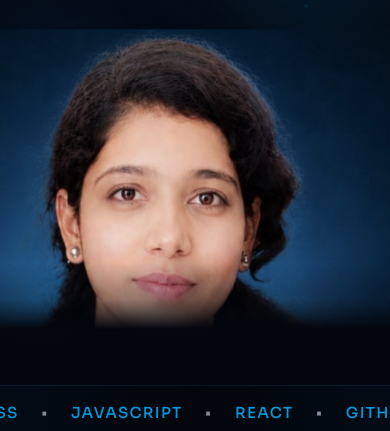
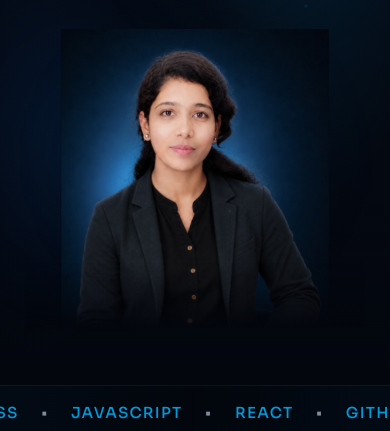
Before and after one commit to CodeWithRupanjali/CodeWithRupanjali.github.io, a website: page index.html in a window 390 px wide. Shown: the part 669-1100 px from the top of the page. Drawn offline with Linux system fonts and the light colour scheme; a web font is replaced by a local one.

Commit message:
Revert "Mobile-only: make hero portrait wider and more prominent."
This reverts commit c6607420464bb2777416ea22cd53abf33ba0ac0b.

```diff
--- a/index.html
+++ b/index.html
@@ -15,7 +15,7 @@
   <link rel="preconnect" href="https://fonts.googleapis.com" />
   <link rel="preconnect" href="https://fonts.gstatic.com" crossorigin />
   <link href="https://fonts.googleapis.com/css2?family=Alkalami&family=Inter:wght@400;500;600&family=Sora:wght@500;600;700;800&display=swap" rel="stylesheet" />
-  <link rel="stylesheet" href="style.css?v=mobile-photo2" />
+  <link rel="stylesheet" href="style.css?v=final2" />
   <noscript>
     <style>
       .reveal { opacity: 1 !important; transform: none !important; filter: none !important; }
--- a/style.css
+++ b/style.css
@@ -2185,12 +2185,12 @@ blockquote {
   }
 
   .hero-portrait-stage {
-    width: min(100%, 520px);
+    width: min(100%, 420px);
     margin-inline: auto;
   }
 
   .portrait-wrap {
-    width: min(100%, 480px);
+    width: min(100%, 380px);
     max-width: 100%;
     margin-inline: auto;
   }
@@ -2270,7 +2270,7 @@ blockquote {
   }
 
   .portrait-wrap {
-    width: 100%;
+    width: min(100%, 340px);
   }
 
   .hero-portrait {
@@ -2623,32 +2623,8 @@ blockquote {
     padding: 72px 0;
   }
 
-  .hero-aside {
-    width: 100vw;
-    max-width: 100vw;
-    margin-left: calc(50% - 50vw);
-    overflow: hidden;
-  }
-
-  .hero-portrait-stage {
-    width: 100%;
-  }
-
-  .portrait-wrap {
-    width: 100%;
-    height: min(42vh, 340px);
-    overflow: hidden;
-  }
-
   .hero-portrait {
-    /* Same height — moderate zoom reduces PNG side padding, stays natural */
-    width: 168%;
-    max-width: none;
-    height: 100%;
-    max-height: none;
-    margin-left: -34%;
-    object-fit: cover;
-    object-position: center 10%;
+    max-height: min(42vh, 340px);
   }
 
   .hero-copy {
@@ -2669,31 +2645,8 @@ blockquote {
     padding-top: calc(var(--nav-h) + 12px);
   }
 
-  .hero-aside {
-    width: 100vw;
-    max-width: 100vw;
-    margin-left: calc(50% - 50vw);
-    overflow: hidden;
-  }
-
-  .hero-portrait-stage {
-    width: 100%;
-  }
-
-  .portrait-wrap {
-    width: 100%;
-    height: min(38vh, 300px);
-    overflow: hidden;
-  }
-
   .hero-portrait {
-    width: 172%;
-    max-width: none;
-    height: 100%;
-    max-height: none;
-    margin-left: -36%;
-    object-fit: cover;
-    object-position: center 10%;
+    max-height: min(38vh, 300px);
   }
 
   .hero-actions {
```
